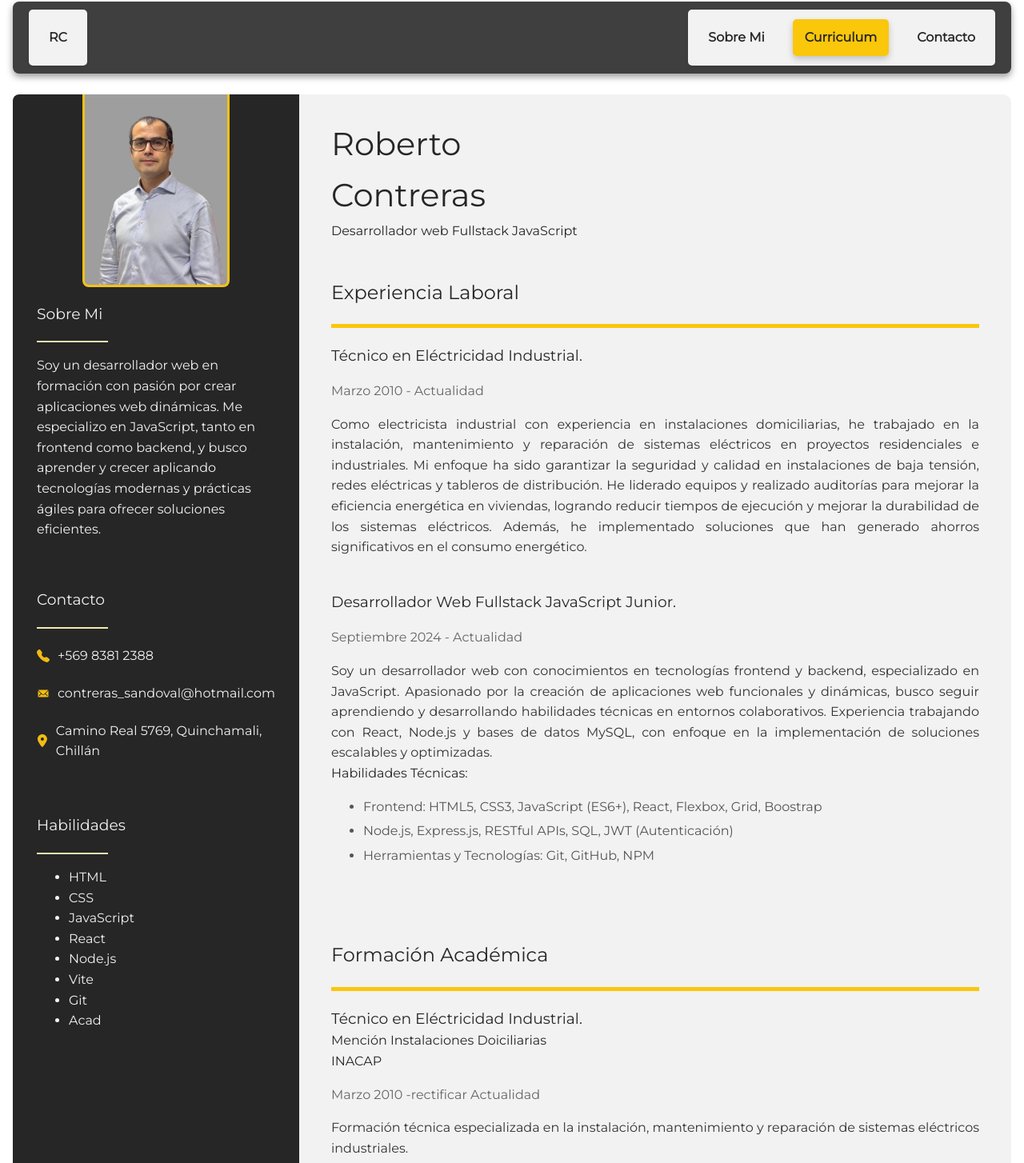
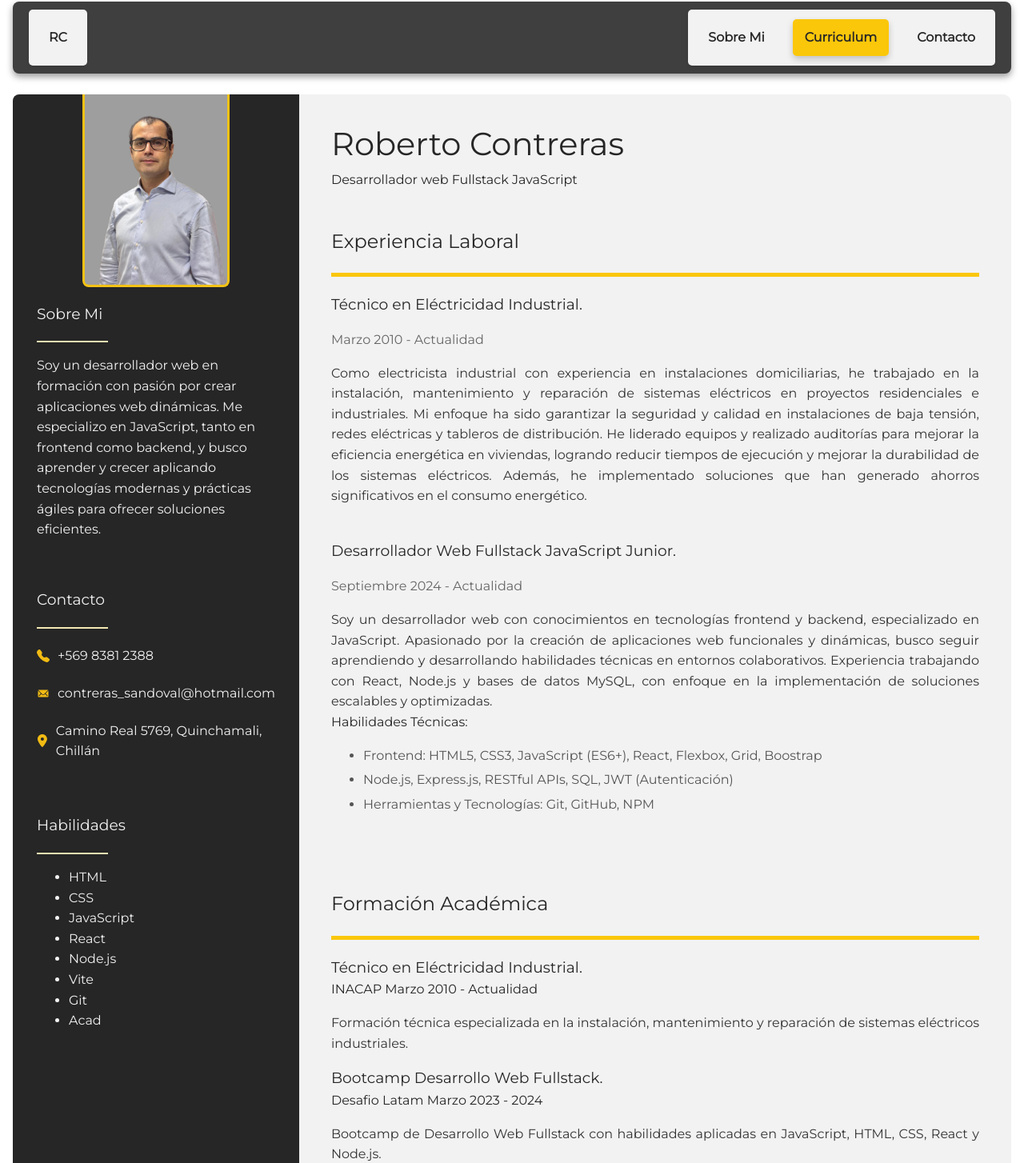
Before and after one commit to robertocontrerassandoval/curriculum, a React (Vite) app in the folder frontend/: page /curriculum in a window 1280 px wide. Shown: the part 14-1468 px from the top of the page at 80% size. Built offline with nearby package versions, Linux system fonts and the light colour scheme; grey boxes are pictures that could not be loaded.

Commit message:
:wrench: update Curriculum component and styles

```diff
--- a/frontend/src/index.css
+++ b/frontend/src/index.css
@@ -446,34 +446,41 @@ body {
 /* Contacto.css */
 .contacto-container {
   max-width: 600px;
-  margin: 0 auto;
+  margin: 40px auto;
   padding: 20px;
   background-color: #f9f9f9;
   border-radius: 8px;
-  box-shadow: 0 4px 8px rgba(0, 0, 0, 0.1);
+  box-shadow: 0 4px 8px rgba(0, 0, 0, 0.3);
 }
 
 h1 {
   text-align: center;
+  font-size: 2rem;
   color: #333;
+  margin-bottom: 20px;
 }
 
 form {
   display: flex;
   flex-direction: column;
-  gap: 16px;
+  gap: 20px;
 }
 
 label {
   font-weight: bold;
+  font-size: 1rem;
   margin-bottom: 8px;
+  color: #333;
 }
 
 input, textarea {
   padding: 10px;
-  font-size: 16px;
+  font-size: 1rem;
   border: 1px solid #ddd;
   border-radius: 4px;
+  width: 100%;  /* Asegura que los campos ocupen todo el ancho disponible */
+  box-sizing: border-box;  /* Asegura que el padding no haga que el campo se salga del contenedor */
+
 }
 
 input:focus, textarea:focus {
@@ -489,7 +496,7 @@ input:focus, textarea:focus {
   border-radius: 4px;
   cursor: pointer;
   font-size: 16px;
-  transition: background-color 0.3s ease;
+  transition: background-color 0.3s;
 }
 
 .button-contact:hover {
--- a/frontend/src/views/Curriculum.jsx
+++ b/frontend/src/views/Curriculum.jsx
@@ -81,10 +81,10 @@ const Curriculum = () => {
         <div className="content-curriculum">
           <div className="nombre-perfil-cv">
             <h1>
-              <strong>Roberto</strong>
+              <strong>Roberto Contreras</strong>
             </h1>
             <h1>
-              <strong>Contreras</strong>
+              <strong></strong>
             </h1>
             <h4>Desarrollador web Fullstack JavaScript</h4>
           </div>
@@ -151,13 +151,23 @@ const Curriculum = () => {
             <h3>
               <strong>Técnico en Eléctricidad Industrial.</strong>
             </h3>
-            <h4>Mención Instalaciones Doiciliarias</h4>
-            <h4>INACAP</h4>
-            <p className="company">Marzo 2010 -rectificar Actualidad</p>
+            <h4>INACAP Marzo 2010 - Actualidad</h4>
             <p class="responsibilities">
             Formación técnica especializada en la instalación, mantenimiento y reparación de sistemas eléctricos industriales.
             </p>
         </div>
+
+        <div className="trabajo">
+            <h3>
+              <strong>Bootcamp Desarrollo Web Fullstack.</strong>
+            </h3>
+            <h4>Desafio Latam  Marzo 2023 - 2024</h4>
+            <p className="company"></p>
+            <p class="responsibilities">
+              Bootcamp de Desarrollo Web Fullstack con habilidades aplicadas en JavaScript, HTML, CSS, React y Node.js.
+            </p>
+        </div>
+
 
 
           </div>
```
